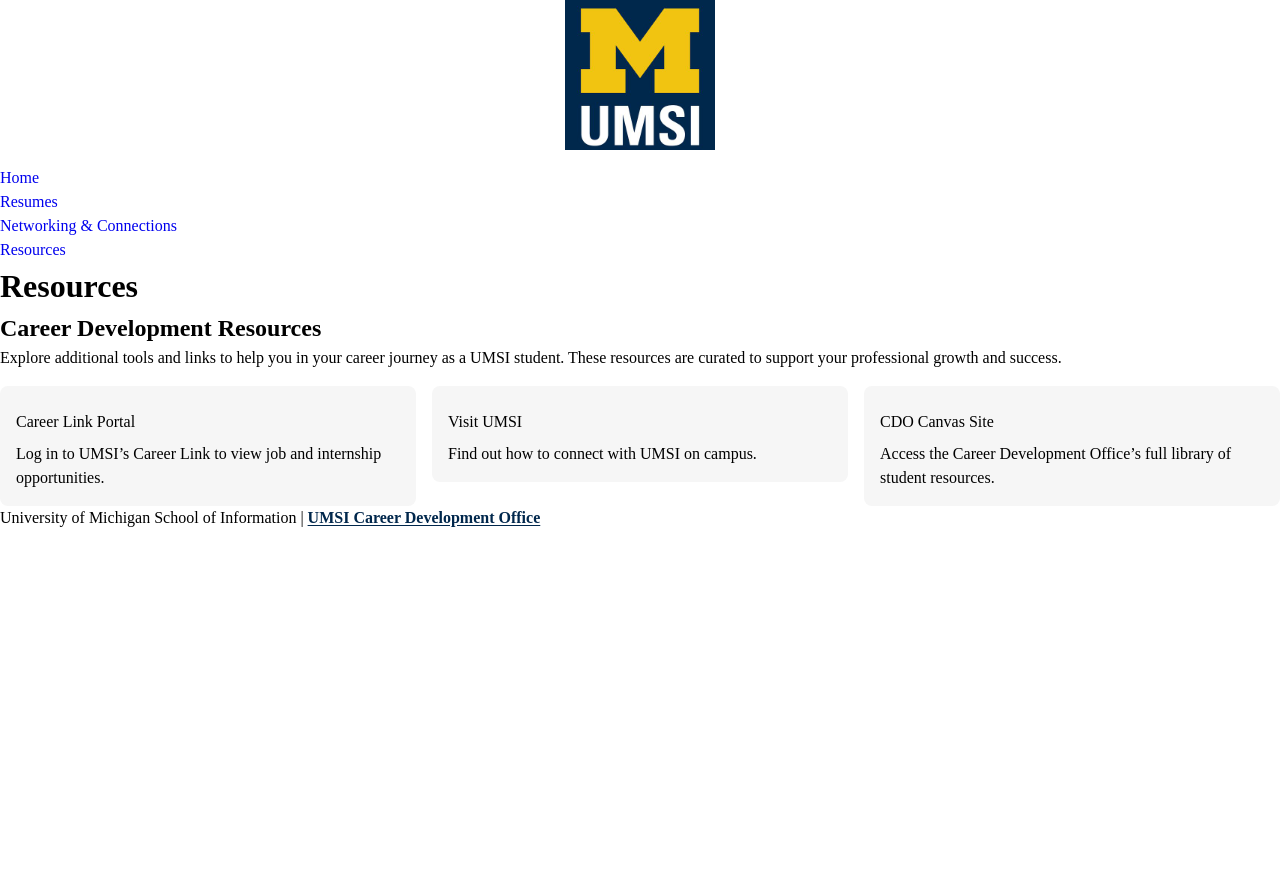
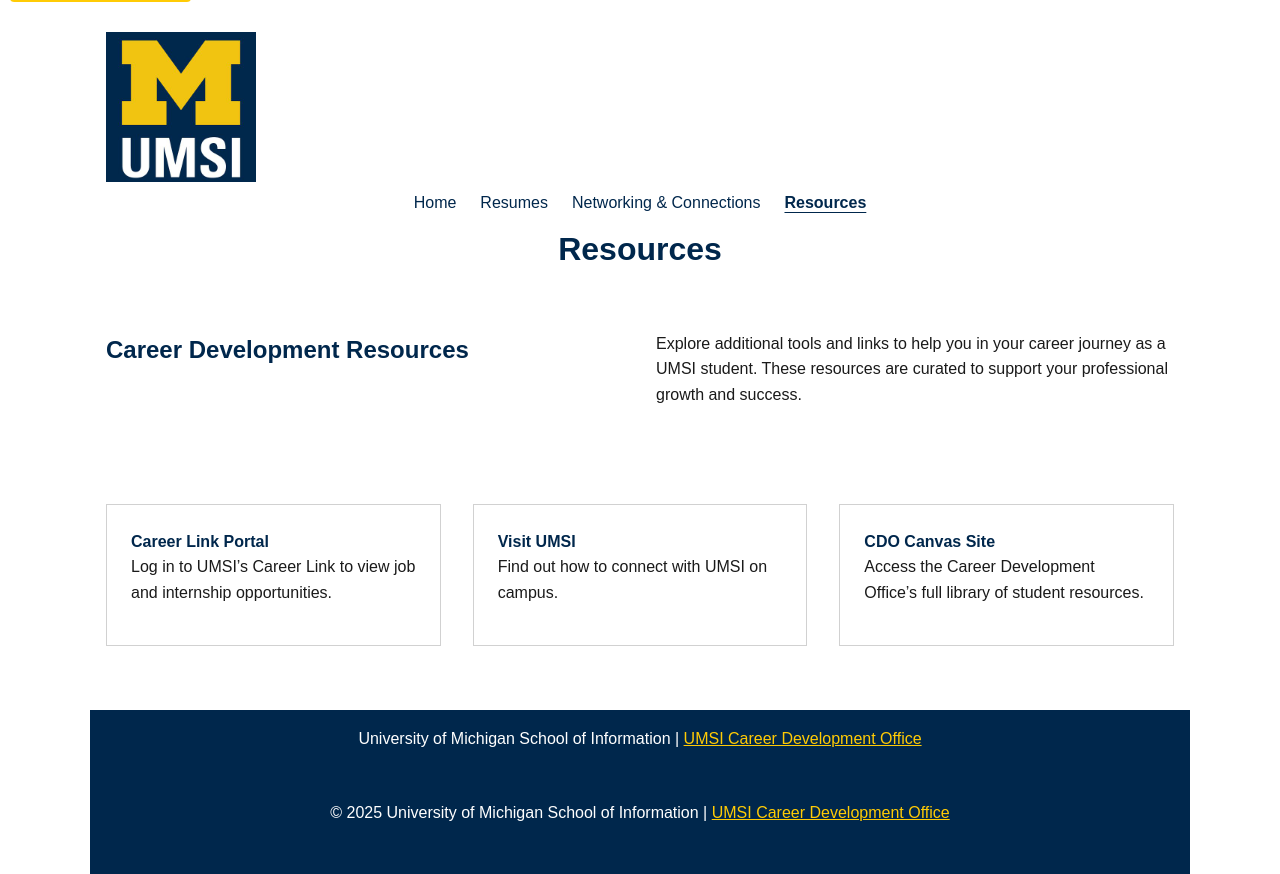
Before and after one commit to kshantai/client_project_mobile_f25, a plain HTML site: page resources.html in a window 1280 px wide. Before the commit the page ends 800 px from the top, so only its background shows below. Drawn offline with Linux system fonts and the light colour scheme.

Commit message:
Add files via upload

```diff
--- /dev/null
+++ b/js/footer.js
@@ -0,0 +1 @@
+document.getElementById("year").textContent = new Date().getFullYear();
--- a/resources.html
+++ b/resources.html
@@ -8,22 +8,22 @@
   <link rel="stylesheet" href="style.css">
 </head>
 <body>
-  <header>
-    <a href="#main" class="skip-link">Skip to Main Content</a>
+  <a href="#main-content" class="skip-link">Skip to main content</a>
+<header>
     <img src="images/UMSI_signature_vertical_informal_solidblue.jpg" alt="UMSI Logo">
 <nav>
   <ul>
     <li><a href="index.html">Home</a></li>
     <li><a href="resume.html">Resumes</a></li>
     <li><a href="networking.html">Networking & Connections</a></li>
-    <li><a href="resources.html">Resources</a></li>
+    <li><a href="resources.html" class="current-page">Resources</a></li>
   </ul>
 </nav>
 
     <h1>Resources</h1>
   </header>
 
-  <main id="main">
+  <main id="main-content">
     <section>
       <h2>Career Development Resources</h2>
       <p>
@@ -52,6 +52,12 @@
     <p>University of Michigan School of Information |
       <a href="https://umich.instructure.com/courses/137916">UMSI Career Development Office</a>
     </p>
+    <footer>
+    <p>© <span id="year"></span> University of Michigan School of Information |
+      <a href="https://umich.instructure.com/courses/137916">UMSI Career Development Office</a>
+    </p>
   </footer>
+
+  <script src="js/footer.js"></script>
 </body>
 </html>
--- a/style.css
+++ b/style.css
@@ -1,92 +1,204 @@
-/* ----------------------------------------------
-   Images & Responsive Embeds
-   ---------------------------------------------- */
+/* --------------------------------------------------
+   RESET + BASE
+-------------------------------------------------- */
+html, body, div, span, applet, object, iframe,
+h1, h2, h3, h4, h5, h6, p, blockquote, pre,
+a, abbr, acronym, address, big, cite, code,
+del, dfn, em, img, ins, kbd, q, s, samp,
+small, strike, strong, sub, sup, tt, var,
+b, u, i, center,
+dl, dt, dd, menu, ol, ul, li,
+fieldset, form, label, legend,
+article, aside, details, figcaption, figure,
+footer, header, hgroup, main, nav, section {
+  margin: 0;
+  padding: 0;
+  border: 0;
+}
 
-/* Global image responsiveness */
+/* --------------------------------------------------
+   BODY / TYPOGRAPHY
+-------------------------------------------------- */
+body {
+  font-family: Arial, sans-serif;
+  line-height: 1.6;
+  color: #1A1A1A;
+  background-color: #FFFFFF;
+}
+
+h1, h2, h3 {
+  color: #00274C; /* Michigan Blue */
+  font-weight: 700;
+  margin-bottom: 0.5rem;
+}
+
+p {
+  margin-bottom: 1rem;
+}
+
+/* --------------------------------------------------
+   HEADER + NAVIGATION
+-------------------------------------------------- */
+header {
+  text-align: center;
+  padding: 1rem;
+}
+
+header img {
+  max-width: 150px;
+  height: auto;
+}
+
+nav ul {
+  list-style: none;
+  padding: 0.5rem 0;
+  display: flex;
+  justify-content: center;
+  gap: 1.5rem;
+}
+
+nav a {
+  text-decoration: none;
+  color: #00274C;
+  font-weight: 500;
+}
+
+nav a:hover {
+  text-decoration: underline;
+}
+
+/* Highlight Current Page (Accessibility Requirement) */
+.current-page {
+  font-weight: 700;
+  text-decoration: underline;
+  text-underline-offset: 4px;
+}
+
+/* --------------------------------------------------
+   SKIP LINK (ACCESSIBILITY)
+-------------------------------------------------- */
 .skip-link {
   position: absolute;
   top: -40px;
-  left: 0;
-  background: #00274C;  /* Michigan Blue */
-  color: white;
+  left: 10px;
+  background: #FFCB05; /* Maize */
+  color: #00274C; /* Blue */
   padding: 8px 12px;
-  z-index: 100;
+  font-weight: bold;
+  border-radius: 4px;
   transition: top 0.3s;
-  text-decoration: none;
+  z-index: 1000;
+}
+.skip-link:focus {
+  top: 10px;
 }
 
-.skip-link:focus {
-  top: 0;
-}
-
+/* --------------------------------------------------
+   IMAGES
+-------------------------------------------------- */
 img {
   max-width: 100%;
   height: auto;
   display: block;
-  object-fit: cover;
 }
 
-/* Specific styling for U-M logo in header */
-header img[src*="UMSI_signature_vertical_informal_solidblue"] {
-  max-width: 150px;   /* keeps logo small and consistent */
-  height: auto;
-  margin: 0 auto 1rem auto;
-}
-
-/* Specific styling for the campus hero image */
-img[src*="UMSI_CampusFall_UMSIBackpack_02"] {
-  border-radius: 8px;           /* subtle rounding for modern feel */
-  margin-top: 1rem;
-  margin-bottom: 1rem;
-  box-shadow: 0 2px 6px rgba(0, 0, 0, 0.15);  /* light shadow for depth */
-}
+/* Campus Hero Image */
 img[src*="UMSI_CampusFall_UMSIBackpack_02"] {
   width: 100%;
   max-height: 300px;
+  border-radius: 8px;
+  margin: 1rem auto;
   object-fit: cover;
+  box-shadow: 0 2px 6px rgba(0,0,0,0.15);
 }
 
+/* --------------------------------------------------
+   RESOURCE GRID (MOBILE-FIRST)
+-------------------------------------------------- */
 .grid-section {
   display: grid;
   grid-template-columns: repeat(auto-fit, minmax(160px, 1fr));
   gap: 1rem;
-  align-items: start;
   margin-top: 1rem;
+  padding: 0 1rem;
 }
 
 .grid-item {
-  background-color: #f6f6f6;
+  background-color: #F6F6F6;
   padding: 1rem;
-  border-radius: 8px;
+  border: 1px solid #D1D1D1;
 }
 
-.grid-item ul {
-  margin-top: 0.5rem;
-}
-
+/* Resource Links */
 .grid-item a {
-  display: block;
-  padding: 0.5rem 0;
   text-decoration: none;
-  color: var(--accent-color);
-  font-weight: 500;
+  color: #00274C;
+  font-weight: 600;
 }
 
 .grid-item a:hover {
   text-decoration: underline;
 }
 
-p a {
-  color: #00274C;
-  text-decoration: underline !important;
-  text-decoration-thickness: 2px;
-  text-underline-offset: 2px;
-  font-weight: 600;
+/* --------------------------------------------------
+   FOOTER
+-------------------------------------------------- */
+footer {
+  text-align: center;
+  background-color: #00274C;
+  color: white;
+  padding: 1rem;
+  margin-top: 2rem;
 }
 
-p a:hover,
-p a:focus {
+footer a {
   color: #FFCB05;
-  text-decoration: none;
-  border-bottom: 2px solid #FFCB05;
+  text-decoration: underline;
 }
+
+/* --------------------------------------------------
+   DESKTOP / TABLET VIEW
+-------------------------------------------------- */
+@media (min-width: 800px) {
+
+  /* Center main page content neatly */
+  body, header, nav, main, footer {
+    max-width: 1100px;
+    margin-left: auto;
+    margin-right: auto;
+  }
+
+  /* Expand spacing in header */
+  header {
+    padding-top: 2rem;
+  }
+
+  /* Convert the FIRST section in each page into 2 columns */
+  main > section:first-of-type {
+    display: grid;
+    grid-template-columns: 1fr 1fr;
+    gap: 2rem;
+    align-items: start;
+    padding: 2rem 1rem;
+  }
+
+  /* Desktop Resource Grid (3 columns) */
+  .grid-section {
+    grid-template-columns: repeat(3, 1fr);
+    gap: 2rem;
+    padding: 2rem 1rem;
+  }
+
+  /* Unique Feature: Hover Lift Cards */
+  .grid-item {
+    background-color: #FFFFFF;
+    padding: 1.5rem;
+    border: 1px solid #D1D1D1;
+    transition: transform 0.2s ease, border-color 0.2s ease;
+  }
+
+  .grid-item:hover {
+    transform: translateY(-6px);
+    border-color: #00274C;
+  }
+}
```
Also changed, not shown: 404.html (added, +59 -0 lines), index.html (+5 -4 lines), networking.html (+10 -4 lines), resume.html (+13 -9 lines).
